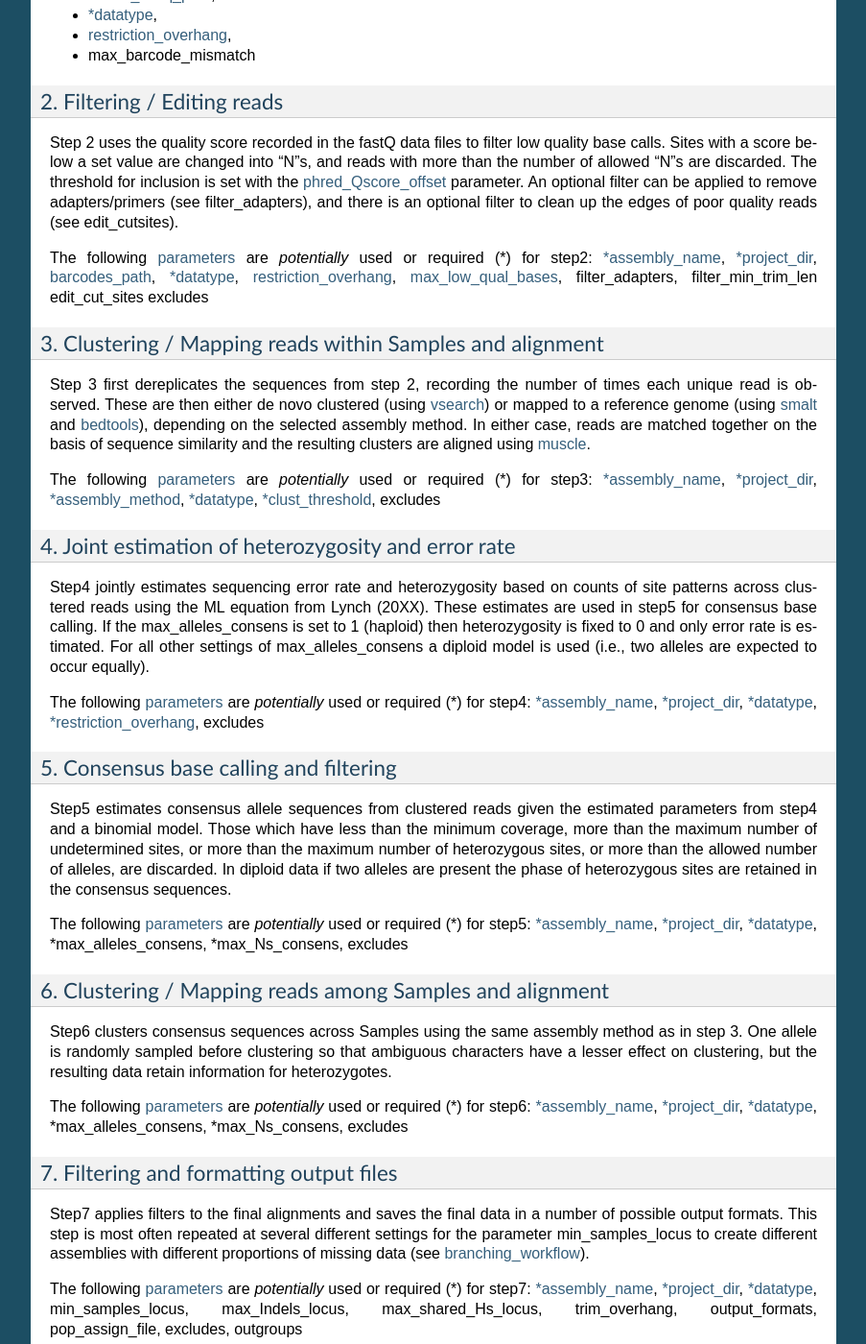
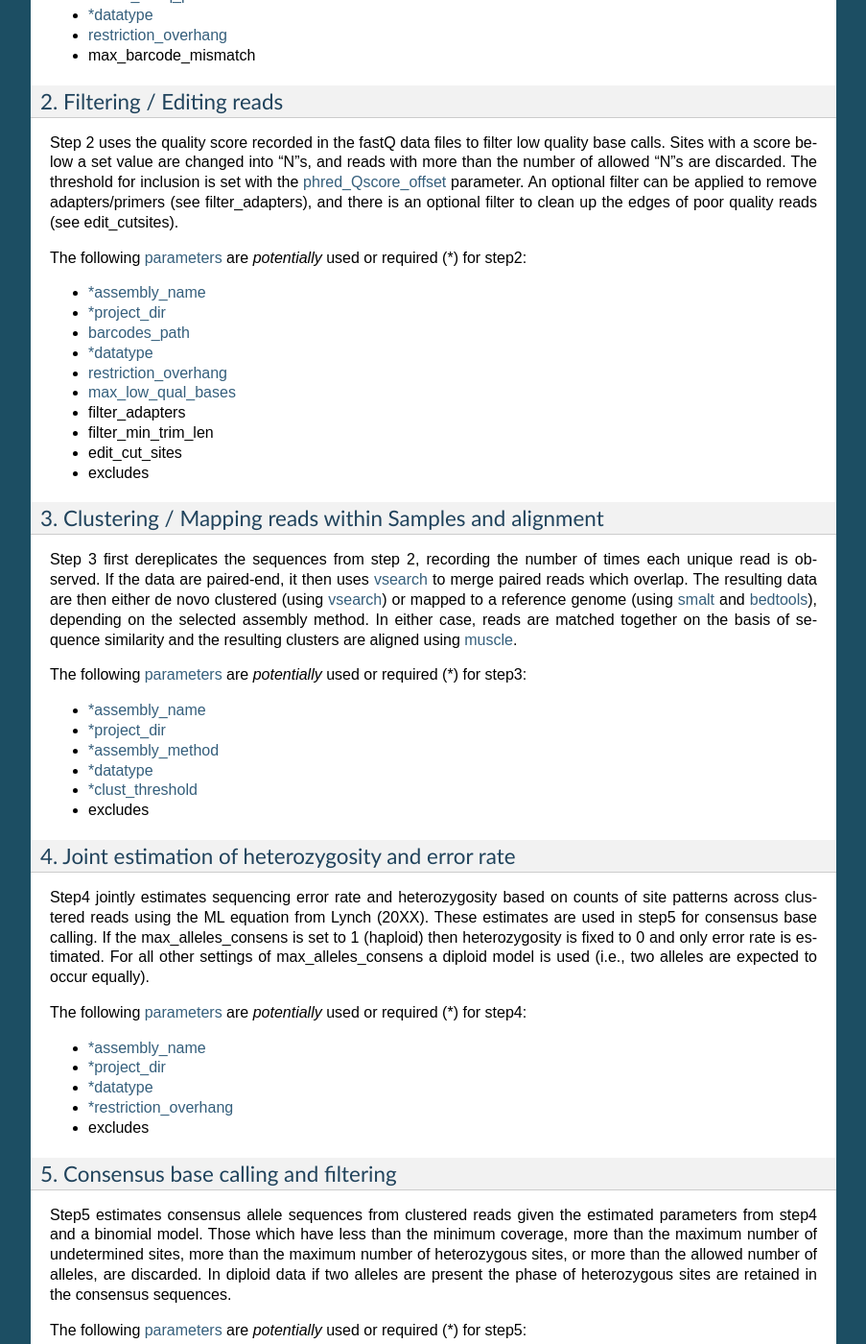
Before and after one commit to dereneaton/ipyrad, a Sphinx documentation site: the page built from docs/outline.rst, in a window 1280 px wide and 1400 px high, scrolled down 958 px. Shown: the whole window at 96% size, without its empty margins (198-1101 px from the left). Built offline with Sphinx 7.4.7, drawn with Linux system fonts in a browser that asks for light colours; pages that are not in the unit, such as notebooks, are missing from menus; the version number is read from the project's files by our own code; some of the changed text lies outside the part shown.

Commit message:
docs updates

```diff
--- a/docs/outline.rst
+++ b/docs/outline.rst
@@ -44,13 +44,13 @@ The following :ref:`parameters<parameters>` are *potentially*
 used or required (\*) for step1:
 
 
-* :ref:`*assembly_name<assembly_name>`,
-* :ref:`*project_dir<project_dir>`,
-* :ref:`raw_fastq_path<raw_fastq_path>`,
-* :ref:`barcodes_path<barcodes_path>`,
-* :ref:`sorted_fastq_path<sorted_fastq_path>`,
-* :ref:`*datatype<datatype>`,
-* :ref:`restriction_overhang<restriction_overhang>`,
+* :ref:`*assembly_name<assembly_name>`
+* :ref:`*project_dir<project_dir>`
+* :ref:`raw_fastq_path<raw_fastq_path>`
+* :ref:`barcodes_path<barcodes_path>`
+* :ref:`sorted_fastq_path<sorted_fastq_path>`
+* :ref:`*datatype<datatype>`
+* :ref:`restriction_overhang<restriction_overhang>`
 * :ref:`max_barcode_mismatch<max_barcode_mismatch>`
 
 
@@ -67,35 +67,38 @@ optional filter to clean up the edges of poor quality reads
 
 The following :ref:`parameters<parameters>` are *potentially*
 used or required (\*) for step2:
-:ref:`*assembly_name<assembly_name>`,
-:ref:`*project_dir<project_dir>`,
-:ref:`barcodes_path<barcodes_path>`,
-:ref:`*datatype<datatype>`,
-:ref:`restriction_overhang<restriction_overhang>`,
-:ref:`max_low_qual_bases<max_low_qual_bases>`,
-:ref:`filter_adapters<filter_adapters>`,
-:ref:`filter_min_trim_len<filter_min_trim_len>`
-:ref:`edit_cut_sites<edit_cut_sites>`
-:ref:`excludes<excludes>`
+
+* :ref:`*assembly_name<assembly_name>`
+* :ref:`*project_dir<project_dir>`
+* :ref:`barcodes_path<barcodes_path>`
+* :ref:`*datatype<datatype>`
+* :ref:`restriction_overhang<restriction_overhang>`
+* :ref:`max_low_qual_bases<max_low_qual_bases>`
+* :ref:`filter_adapters<filter_adapters>`
+* :ref:`filter_min_trim_len<filter_min_trim_len>`
+* :ref:`edit_cut_sites<edit_cut_sites>`
+* :ref:`excludes<excludes>`
 
 
 3. Clustering / Mapping reads within Samples and alignment
 ^^^^^^^^^^^^^^^^^^^^^^^^^^^^^^^^^^^^^^^^^^^^^^^^^^^^^^^^^^
 Step 3 first dereplicates the sequences from step 2, recording the number of
-times each unique read is observed. These are then either de novo clustered
-(using vsearch_) or mapped to a reference genome (using smalt_ and bedtools_),
-depending on the selected assembly method. In either case, reads are matched
-together on the basis of sequence similarity and the resulting clusters are
-aligned using muscle_.
+times each unique read is observed. If the data are paired-end, it then uses
+vsearch_ to merge paired reads which overlap. The resulting data are
+then either de novo clustered (using vsearch_) or mapped to a reference
+genome (using smalt_ and bedtools_), depending on the selected assembly method.
+In either case, reads are matched together on the basis of sequence similarity
+and the resulting clusters are aligned using muscle_.
 
 The following :ref:`parameters<parameters>` are *potentially*
 used or required (\*) for step3:
-:ref:`*assembly_name<assembly_name>`,
-:ref:`*project_dir<project_dir>`,
-:ref:`*assembly_method<assembly_method>`,
-:ref:`*datatype<datatype>`,
-:ref:`*clust_threshold<clust_threshold>`,
-:ref:`excludes<excludes>`
+
+* :ref:`*assembly_name<assembly_name>`
+* :ref:`*project_dir<project_dir>`
+* :ref:`*assembly_method<assembly_method>`
+* :ref:`*datatype<datatype>`
+* :ref:`*clust_threshold<clust_threshold>`
+* :ref:`excludes<excludes>`
 
 
 4. Joint estimation of heterozygosity and error rate
@@ -109,11 +112,12 @@ a diploid model is used (i.e., two alleles are expected to occur equally).
 
 The following :ref:`parameters<parameters>` are *potentially*
 used or required (\*) for step4:
-:ref:`*assembly_name<assembly_name>`,
-:ref:`*project_dir<project_dir>`,
-:ref:`*datatype<datatype>`,
-:ref:`*restriction_overhang<restriction_overhang>`,
-:ref:`excludes<excludes>`
+
+* :ref:`*assembly_name<assembly_name>`
+* :ref:`*project_dir<project_dir>`
+* :ref:`*datatype<datatype>`
+* :ref:`*restriction_overhang<restriction_overhang>`
+* :ref:`excludes<excludes>`
 
 
 5. Consensus base calling and filtering
@@ -121,19 +125,20 @@ used or required (\*) for step4:
 Step5 estimates consensus allele sequences from clustered reads given the estimated
 parameters from step4 and a binomial model. Those which have less than the
 minimum coverage, more than the maximum number of undetermined sites,
-or more than the maximum number of heterozygous sites,
+more than the maximum number of heterozygous sites,
 or more than the allowed number of alleles, are discarded.
 In diploid data if two alleles are present the phase of heterozygous sites are
 retained in the consensus sequences.
 
 The following :ref:`parameters<parameters>` are *potentially*
 used or required (\*) for step5:
-:ref:`*assembly_name<assembly_name>`,
-:ref:`*project_dir<project_dir>`,
-:ref:`*datatype<datatype>`,
-:ref:`*max_alleles_consens<max_alleles_consens>`,
-:ref:`*max_Ns_consens<max_Ns_consens>`,
-:ref:`excludes<excludes>`
+
+* :ref:`*assembly_name<assembly_name>`
+* :ref:`*project_dir<project_dir>`
+* :ref:`*datatype<datatype>`
+* :ref:`*max_alleles_consens<max_alleles_consens>`
+* :ref:`*max_Ns_consens<max_Ns_consens>`
+* :ref:`excludes<excludes>`
 
 
 6. Clustering / Mapping reads among Samples and alignment
@@ -141,16 +146,18 @@ used or required (\*) for step5:
 Step6 clusters consensus sequences across Samples using the same assembly method
 as in step 3. One allele is randomly sampled before clustering so that ambiguous
 characters have a lesser effect on clustering, but the resulting data retain
-information for heterozygotes.
+information for heterozygotes. The clustered sequences are then aligned using
+muscle_.
 
 The following :ref:`parameters<parameters>` are *potentially*
 used or required (\*) for step6:
-:ref:`*assembly_name<assembly_name>`,
-:ref:`*project_dir<project_dir>`,
-:ref:`*datatype<datatype>`,
-:ref:`*max_alleles_consens<max_alleles_consens>`,
-:ref:`*max_Ns_consens<max_Ns_consens>`,
-:ref:`excludes<excludes>`
+
+* :ref:`*assembly_name<assembly_name>`
+* :ref:`*project_dir<project_dir>`
+* :ref:`*datatype<datatype>`
+* :ref:`*max_alleles_consens<max_alleles_consens>`
+* :ref:`*max_Ns_consens<max_Ns_consens>`
+* :ref:`excludes<excludes>`
 
 
 7. Filtering and formatting output files
@@ -163,22 +170,21 @@ proportions of missing data (see branching_workflow_).
 
 The following :ref:`parameters<parameters>` are *potentially*
 used or required (\*) for step7:
-:ref:`*assembly_name<assembly_name>`,
-:ref:`*project_dir<project_dir>`,
-:ref:`*datatype<datatype>`,
-:ref:`min_samples_locus<min_samples_locus>`,
-:ref:`max_Indels_locus<max_Indels_locus>`,
-:ref:`max_shared_Hs_locus<max_shared_Hs_locus>`,
-:ref:`trim_overhang<trim_overhang>`,
-:ref:`output_formats<output_formats>`,
-:ref:`pop_assign_file<pop_assign_file>`,
-:ref:`excludes<excludes>`,
-:ref:`outgroups<outgroups>`
 
+* :ref:`*assembly_name<assembly_name>`
+* :ref:`*project_dir<project_dir>`
+* :ref:`*datatype<datatype>`
+* :ref:`min_samples_locus<min_samples_locus>`
+* :ref:`max_Indels_locus<max_Indels_locus>`
+* :ref:`max_shared_Hs_locus<max_shared_Hs_locus>`
+* :ref:`trim_overhang<trim_overhang>`
+* :ref:`output_formats<output_formats>`
+* :ref:`pop_assign_file<pop_assign_file>`
+* :ref:`excludes<excludes>`
+* :ref:`outgroups<outgroups>`
 
 
 .. _branching_workflow:
-
 
 Branching workflow
 -------------------
```
Also changed, not shown: docs/files.rst (+5 -3 lines).
